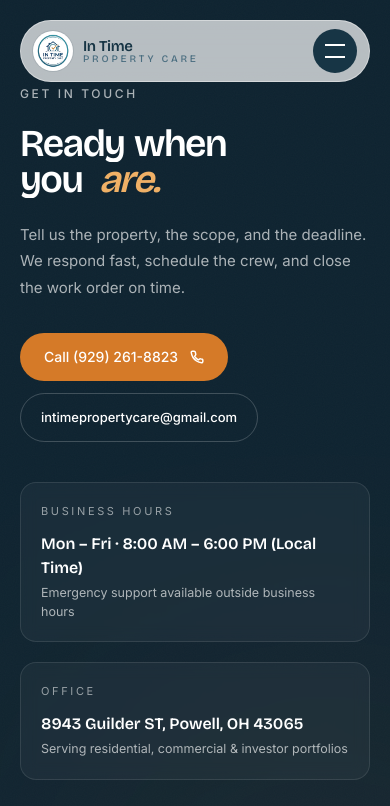
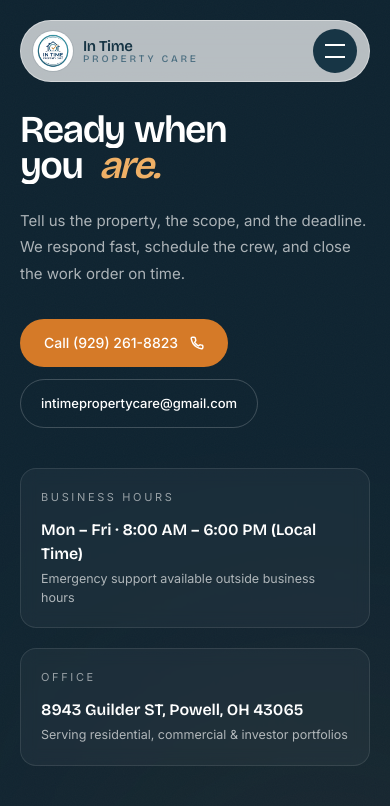
Before and after one commit to soohanur/in-time-property-care, a React (Vite) app: page /contact in a window 390 px wide. Shown: the top 806 px of the page. Built offline with nearby package versions, Linux system fonts and the light colour scheme.

Commit message:
style: phone-version polish on page heroes
- contact page (Cta): hide 'Get in touch' eyebrow below sm, bump
  top padding to pt-28 so heading isn't crammed under the navbar
- hero / services / legal page heroes: pt-24 -> pt-32 on phone for
  a larger breathing gap between navbar and heading

```diff
--- a/src/components/Cta.jsx
+++ b/src/components/Cta.jsx
@@ -67,7 +67,7 @@ export default function Cta() {
   };
 
   return (
-    <section id="contact" ref={ref} className="relative overflow-hidden bg-brand-950 py-20 text-white sm:py-24 md:py-32 lg:py-44 noise">
+    <section id="contact" ref={ref} className="relative overflow-hidden bg-brand-950 pt-28 pb-20 text-white sm:py-24 md:py-32 lg:py-44 noise">
       <motion.div
         style={{ y, rotate: rot }}
         className="absolute -right-24 top-1/2 h-[320px] w-[320px] -translate-y-1/2 rounded-full bg-accent-500/20 blur-[160px] sm:h-[480px] sm:w-[480px]"
@@ -75,7 +75,7 @@ export default function Cta() {
       <div className="container-x relative">
         <div className="grid grid-cols-12 items-end gap-y-10 lg:gap-10">
           <div className="col-span-12 lg:col-span-7">
-            <p className="eyebrow mb-6 text-white/65">Get in touch</p>
+            <p className="eyebrow mb-6 hidden text-white/65 sm:inline-flex">Get in touch</p>
             <h2 className="display-h1 leading-[0.95] text-white">
               <SplitWord text="Ready when" />
               <br />
--- a/src/components/Hero.jsx
+++ b/src/components/Hero.jsx
@@ -18,7 +18,7 @@ export default function Hero() {
     <section
       id="home"
       ref={ref}
-      className="relative isolate overflow-hidden pt-24 pb-10 sm:pt-32 md:pt-36 lg:pt-40"
+      className="relative isolate overflow-hidden pt-32 pb-10 sm:pt-32 md:pt-36 lg:pt-40"
     >
       <div className="absolute inset-0 -z-10 hero-grid opacity-50" />
       <div className="absolute -top-40 right-[-10%] -z-10 h-[320px] w-[320px] rounded-full bg-brand-200/45 blur-[140px] sm:h-[520px] sm:w-[520px]" />
--- a/src/components/LegalLayout.jsx
+++ b/src/components/LegalLayout.jsx
@@ -2,7 +2,7 @@ import { Link } from "react-router-dom";
 
 export default function LegalLayout({ title, italic, effectiveDate, children }) {
   return (
-    <section className="relative isolate overflow-x-clip pt-24 pb-20 sm:pt-32 md:pt-36 lg:pt-40">
+    <section className="relative isolate overflow-x-clip pt-32 pb-20 sm:pt-32 md:pt-36 lg:pt-40">
       <div className="absolute inset-0 -z-10 hero-grid opacity-50" />
       <div className="absolute -top-40 right-[-10%] -z-10 h-[280px] w-[280px] rounded-full bg-brand-200/40 blur-[140px] sm:h-[480px] sm:w-[480px]" />
 
--- a/src/pages/ServicesPage.jsx
+++ b/src/pages/ServicesPage.jsx
@@ -9,7 +9,7 @@ import { SERVICES, HERO_IMAGES, COMPANY } from "../data/site";
 export default function ServicesPage() {
   return (
     <>
-      <section className="relative isolate overflow-hidden pt-24 pb-8 sm:pt-32 sm:pb-10 md:pt-36 lg:pt-40">
+      <section className="relative isolate overflow-hidden pt-32 pb-8 sm:pt-32 sm:pb-10 md:pt-36 lg:pt-40">
         <div className="absolute inset-0 -z-10 hero-grid opacity-50" />
         <div className="absolute -top-40 right-[-10%] -z-10 h-[280px] w-[280px] rounded-full bg-brand-200/40 blur-[140px] sm:h-[480px] sm:w-[480px]" />
 
```
